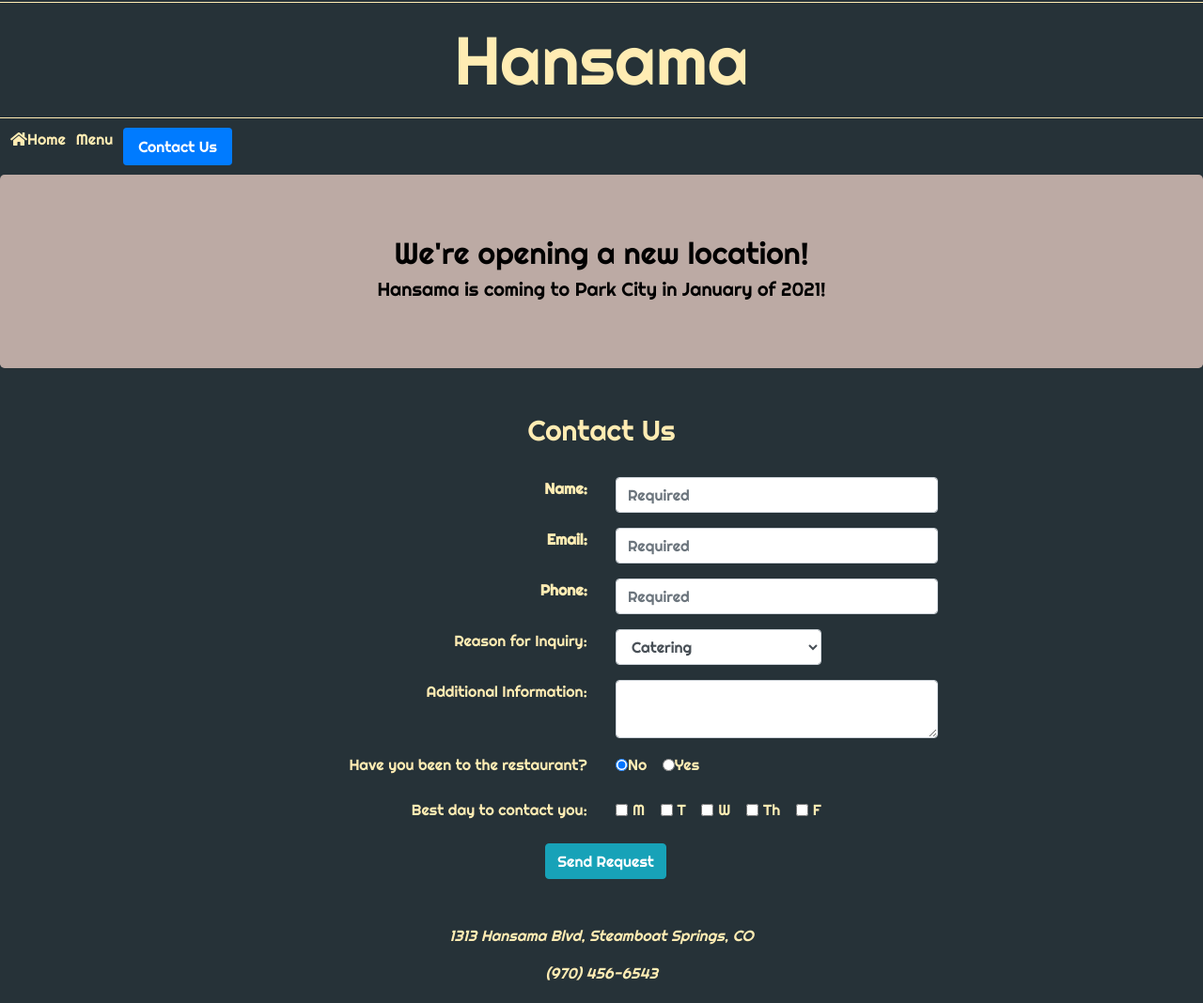
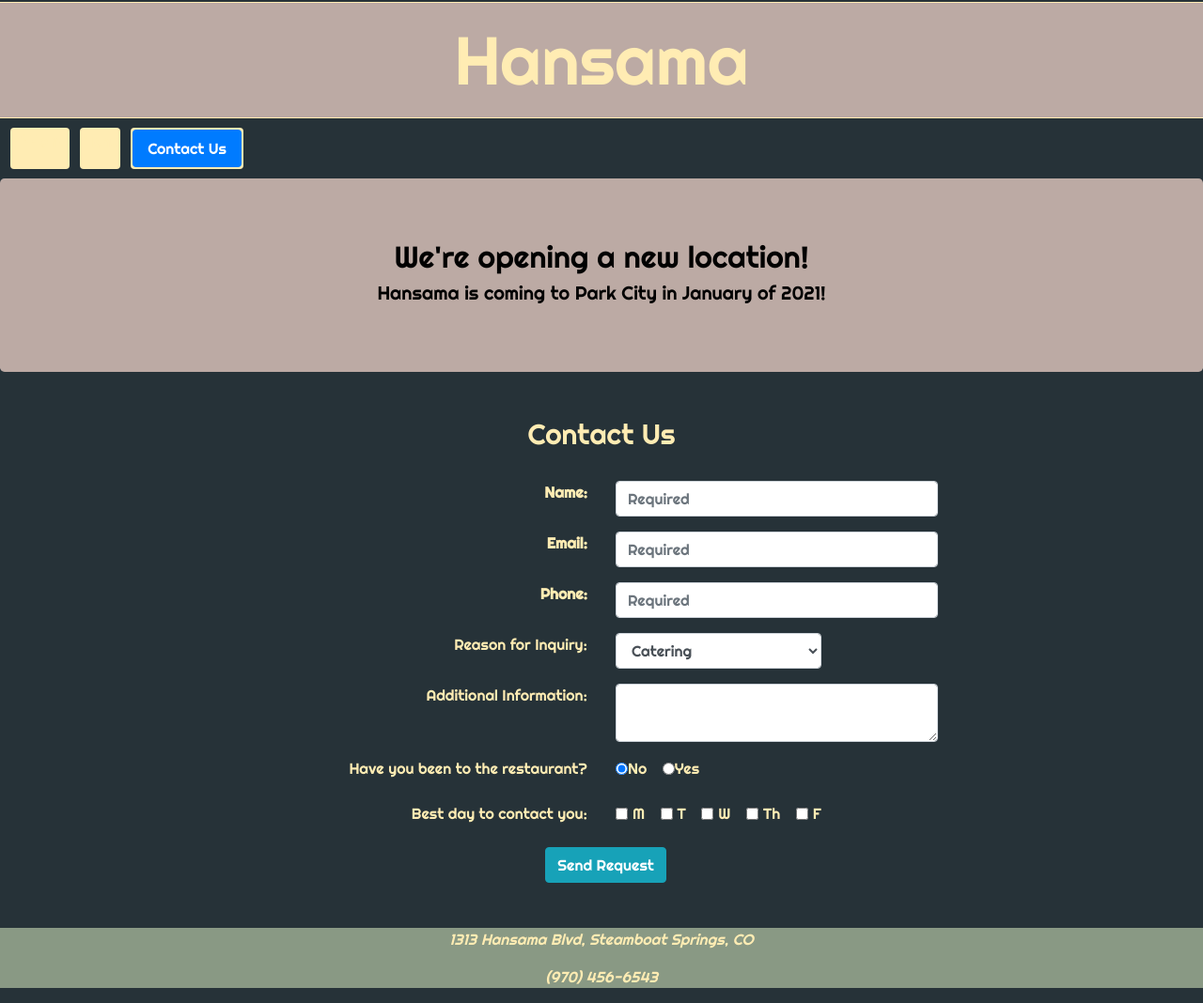
Before and after one commit to framples/RestaurantSite3, a plain HTML site: page contact.html in a window 1280 px wide. Shown: the part 35-1103 px from the top of the page at 94% size. Drawn offline with nearby package versions, Linux system fonts and the light colour scheme.

Commit message:
more changes

```diff
--- a/contact.html
+++ b/contact.html
@@ -47,6 +47,9 @@
             margin-left: 11px;
             margin-top: 10px;
             margin-bottom: 10px;
+            background-color: #ffecb3;
+            border-radius: 4px;
+            padding: 2px;
         }
 
         .nav-pills a {
--- a/restaurantStyles.css
+++ b/restaurantStyles.css
@@ -4,12 +4,14 @@
     font-size: 4.5em;
     text-align: center;
     font-family: 'Righteous', cursive;
+    background-color: #bcaaa4;
 }
 
 footer{
 	text-align: center;
     color: #ffecb3 ;
     font-family: 'Righteous', cursive;
+    background-color: #bcaa;
 }
 
 h1, h2, h3{
```
Also changed, not shown: index.html (+3 -0 lines), menu.html (+3 -0 lines).
